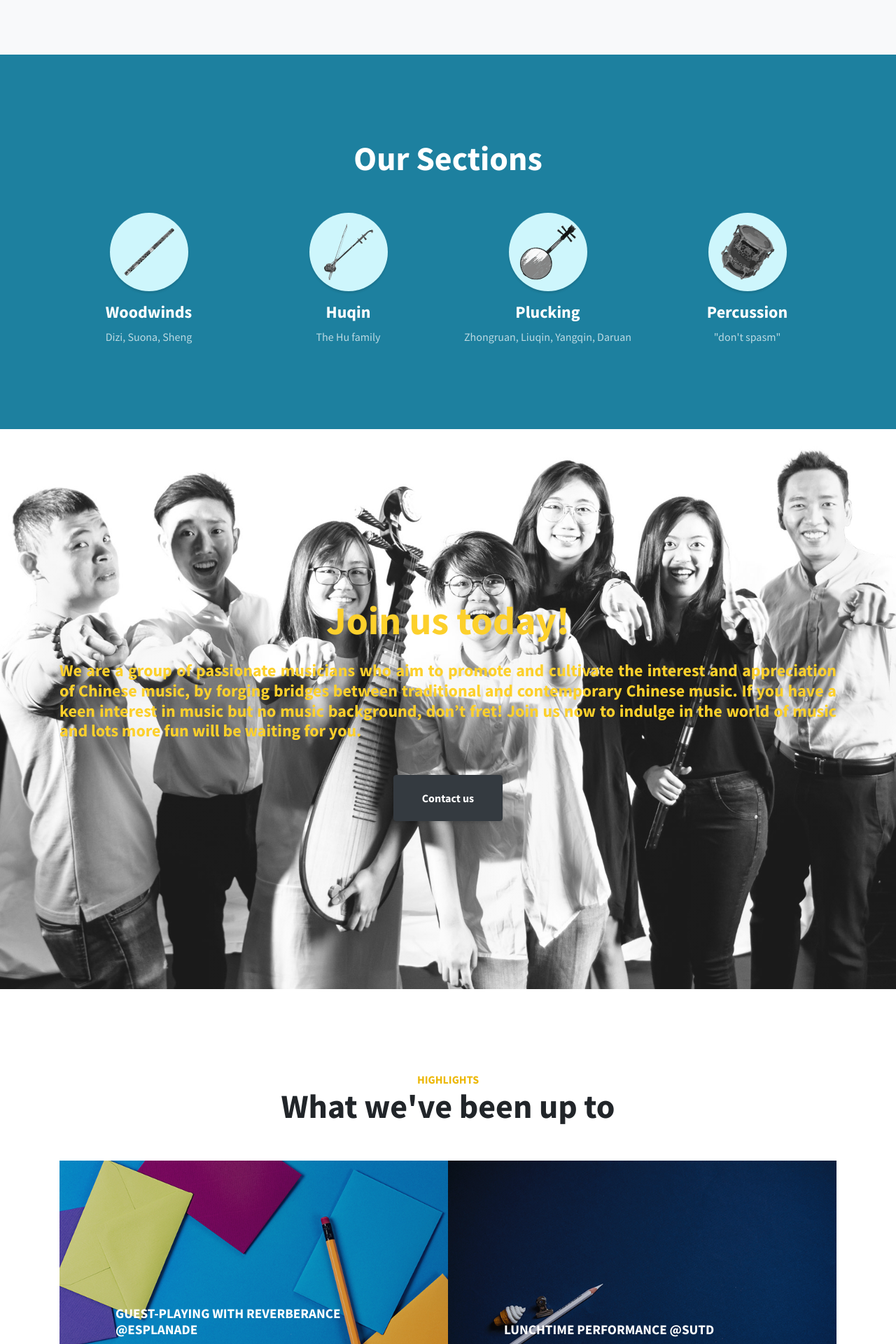
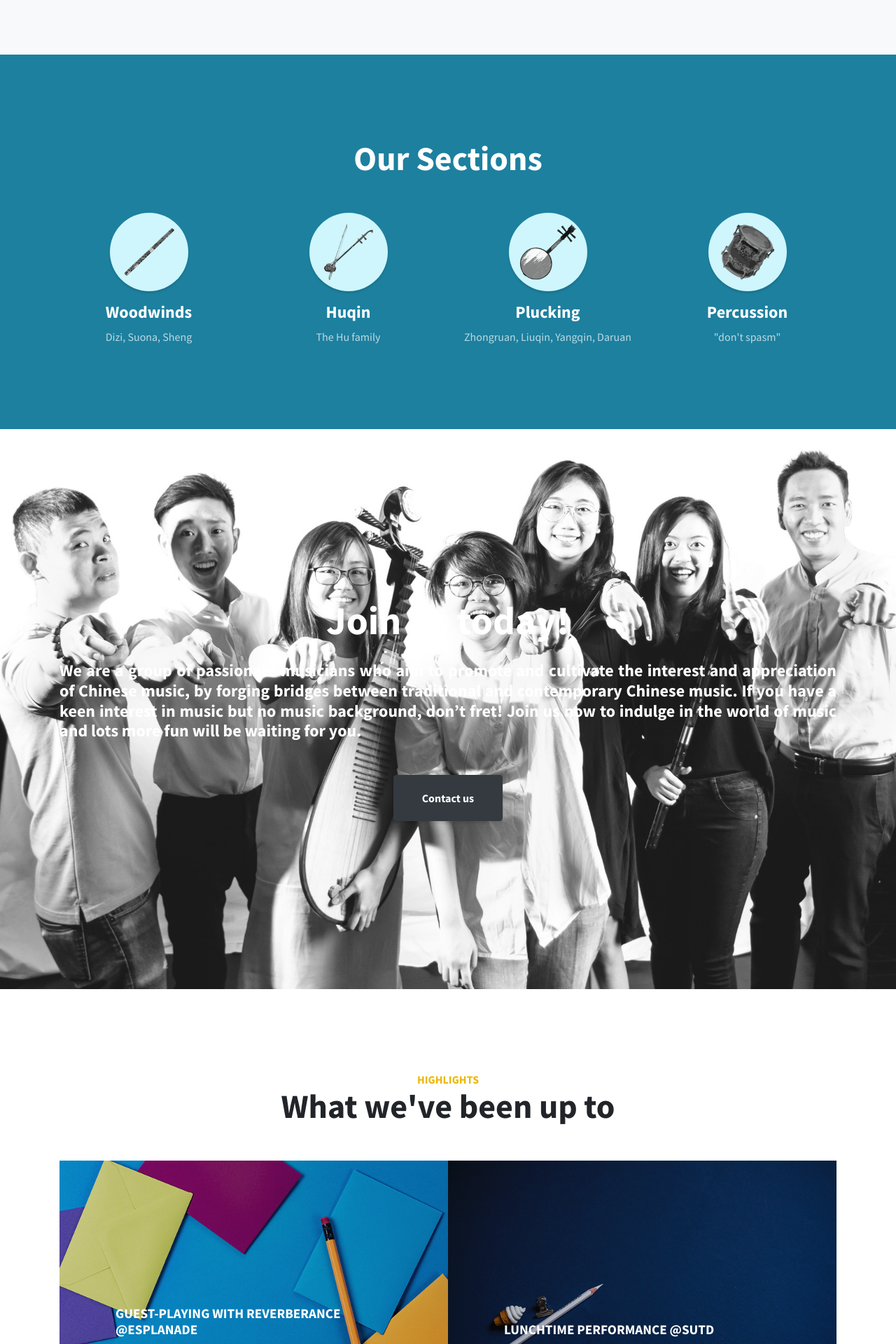
Before and after one commit to OpenSUTD/sutd_co, a Jekyll site: the page built from index.html, in a window 1280 px wide. Shown: the part 1540-3460 px from the top of the page at 70% size. Built offline with Jekyll 4.4.1, drawn with Linux system fonts in a browser that asks for light colours; a script that is not in the unit is left out.

Commit message:
Update index.html

```diff
--- a/index.html
+++ b/index.html
@@ -184,7 +184,7 @@ title: SUTDCO
 
 <!-- Callout -->
 <section class="callout">
-  <div class="container text-center" style="color: #fcd02c;" -webkit-text-stroke: "10px #fef7db;">
+  <div class="container text-center" style="color: white;">
     <h2 class="mx-auto mb-4">
       Join us today!
     </h2>
```
